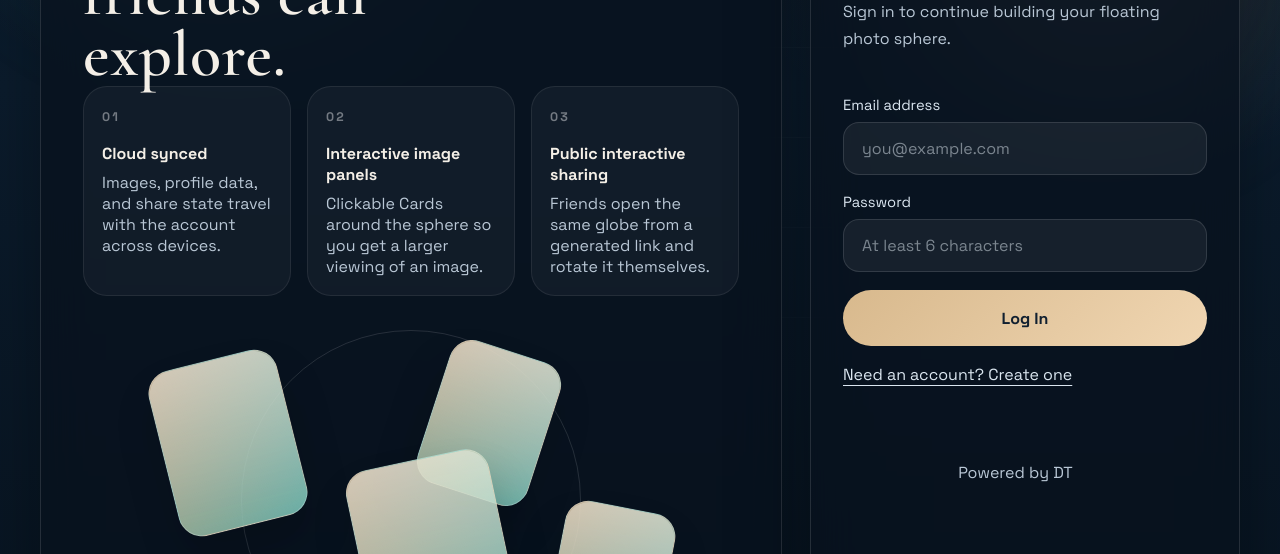
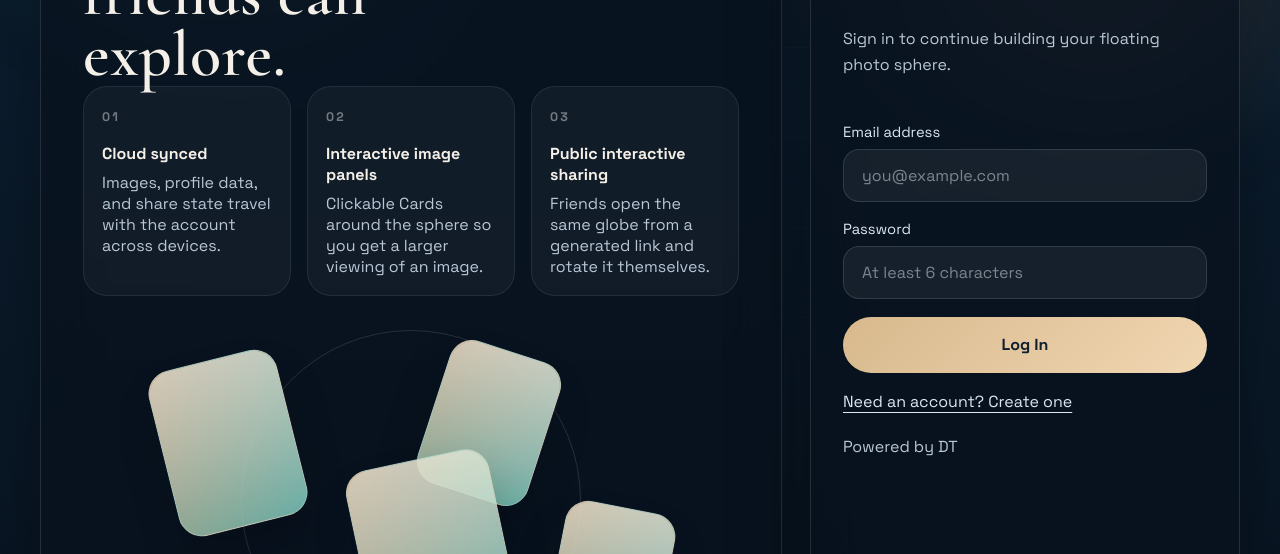
Before and after one commit to papadt16/My-world, a plain HTML site: page index.html in a window 1280 px wide. Shown: the part 398-952 px from the top of the page. Drawn offline with nearby package versions, Linux system fonts and the light colour scheme; no server answers.

Commit message:
Update index.html

```diff
--- a/index.html
+++ b/index.html
@@ -85,9 +85,7 @@
         <button id="auth-toggle-btn" class="ghost-toggle" type="button">Need an account? Create one</button>
 
         <p class="auth-footnote">
-                  ︎ ︎ ︎ ︎ ︎ ︎ ︎ ︎ ︎ ︎ ︎ ︎ ︎ ︎ ︎ ︎ ︎ ︎ ︎ ︎ ︎ ︎ ︎ ︎ ︎
-       ︎ ︎ ︎ ︎ ︎ ︎ ︎ ︎ ︎ ︎ ︎ ︎ ︎ ︎ ︎ ︎ ︎ ︎ ︎ ︎ ︎ ︎ ︎ ︎ ︎ ︎ ︎ ︎ ︎ ︎ ︎ ︎ ︎ ︎ ︎ ︎ ︎ ︎ ︎ ︎ ︎ ︎ ︎ ︎ ︎ ︎ ︎ ︎ ︎ ︎ ︎ ︎ ︎ ︎ ︎ ︎ ︎ ︎ ︎ ︎ ︎ ︎ ︎ ︎ ︎ ︎ ︎ ︎ ︎ ︎ ︎ ︎ ︎ ︎ ︎ ︎ ︎ ︎ ︎ ︎ ︎ ︎ ︎ ︎ ︎ ︎ ︎ ︎ ︎ ︎ ︎ ︎ ︎ ︎ ︎ ︎ ︎ ︎ ︎ ︎ ︎ ︎ ︎ ︎ ︎ ︎ ︎ ︎ ︎ ︎ ︎ ︎ ︎ ︎ ︎ ︎ ︎ ︎ ︎ ︎
-                    ︎ ︎ ︎ ︎ ︎ ︎ ︎ ︎ ︎ ︎ ︎ ︎ ︎ ︎ ︎ ︎ ︎ ︎ ︎ ︎ ︎ ︎ ︎ ︎ ︎ ︎ ︎ ︎ ︎ ︎ ︎ ︎ ︎ ︎ ︎ ︎ ︎ ︎ ︎ ︎ ︎ ︎ ︎ ︎ ︎ ︎ ︎ ︎ ︎ ︎ ︎ ︎ ︎ ︎ ︎ ︎ ︎ ︎ ︎ ︎ ︎ Powered by DT
+          Powered by DT
         </p>
       </div>
     </div>
```
